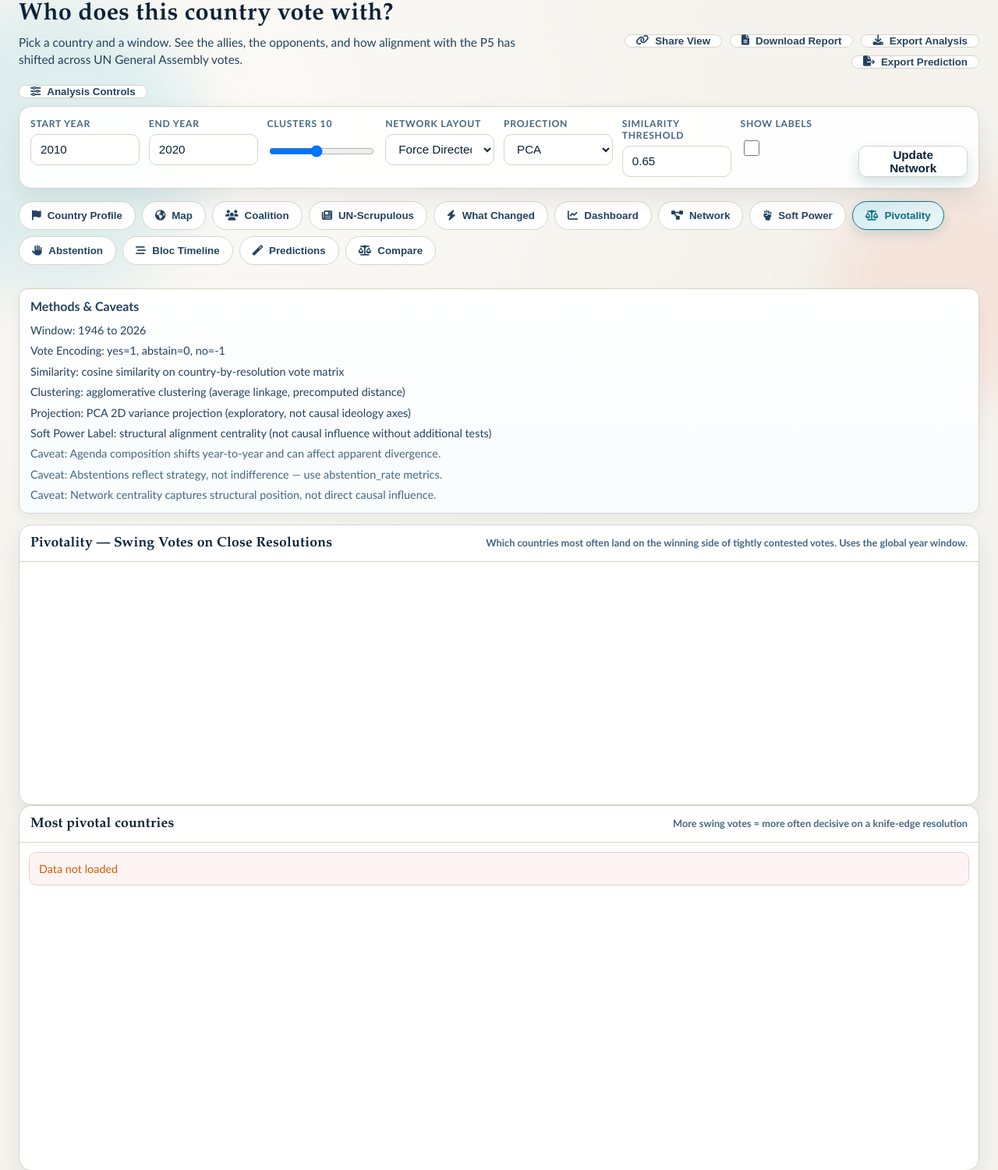
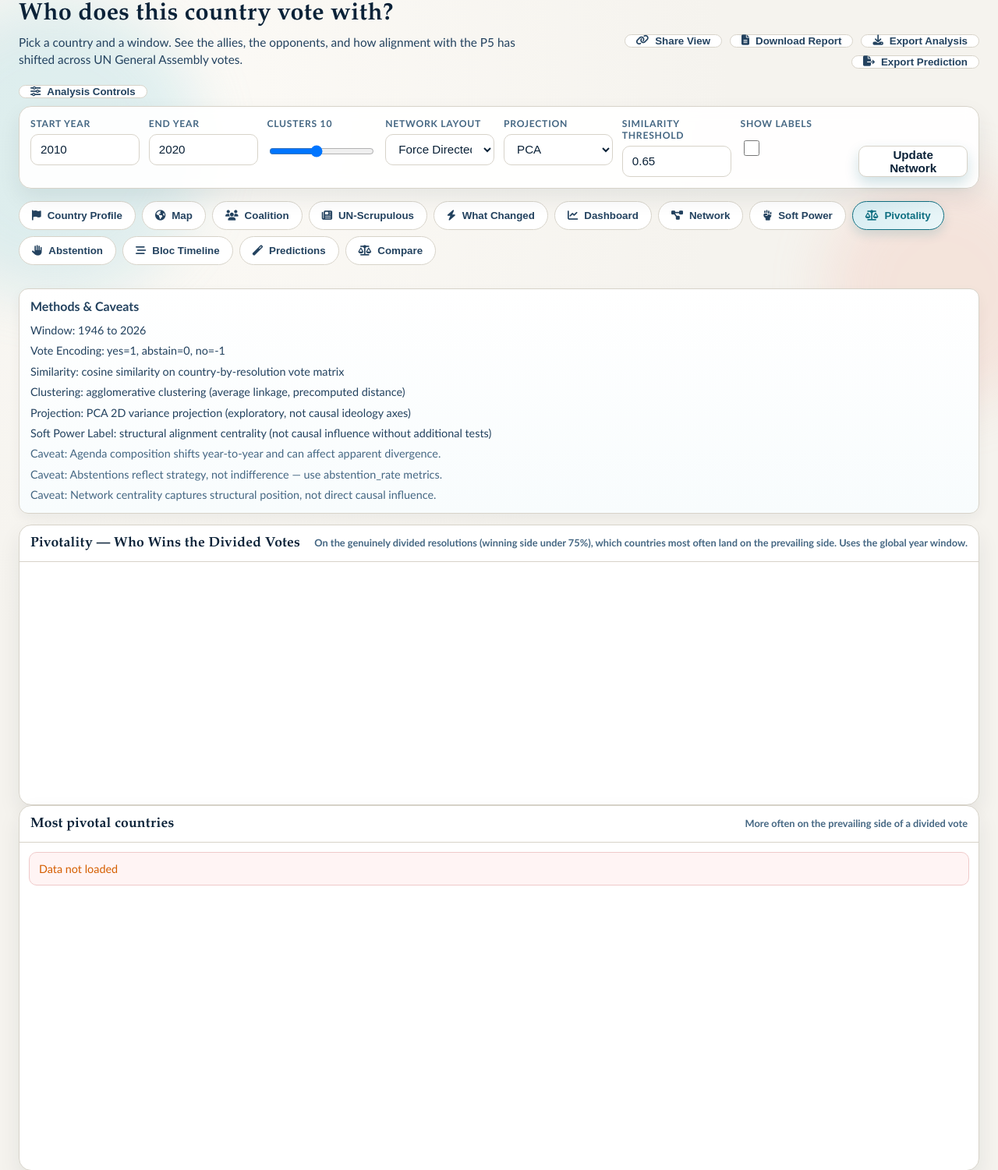
Before and after one commit to Caliban-17/UN-Voting-Records, a Flask app: page / in a window 1280 px wide, after a click on "Pivotality". Shown: the part 61-1562 px from the top of the page at 78% size. Run offline with Flask 3, Linux system fonts and the light colour scheme; some libraries are stand-ins or nearby versions.

Commit message:
fix(ui): make the pivotality chart informative (divided votes, not knife-edge)
The pivotality tab rendered 20 identical bars: at a 15-25% margin UNGA has only
3-6 contested votes in 2010-2020, so every top country tied at the max. Widen
the threshold to 0.5 (winning side under 75% = genuinely DIVIDED votes — 135 of
them), which produces a real ranking (Honduras, Botswana, Guatemala... most
often on the prevailing side). Relabel 'tightly contested / close vote' to
'divided' across the tab so the framing matches the threshold.

Co-Authored-By: Claude Opus 4.8 <noreply@anthropic.com>

```diff
--- a/static/js/app.js
+++ b/static/js/app.js
@@ -2105,9 +2105,11 @@ async function loadPivotality() {
     const res = await axios.post("/api/analysis/pivotality", {
       start_year: state.startYear,
       end_year: state.endYear,
-      // UNGA has very few sub-15% votes, so widen the "contested" band to
-      // surface real variation in who's decisive on the close ones.
-      margin_threshold: 0.25,
+      // UNGA votes are rarely knife-edge: at a 15-25% margin only a handful
+      // qualify and every country ties. 0.5 = "winning side under 75%", i.e.
+      // genuinely DIVIDED votes — ~135 of them in 2010-2020 — which gives a
+      // real ranking of who lands on the prevailing side.
+      margin_threshold: 0.5,
     });
     maybeUpdateMeta(res.data);
     const scores = res.data?.pivotality_scores || {};
@@ -2118,9 +2120,9 @@ async function loadPivotality() {
       .reverse();
     if (summary) {
       summary.textContent =
-        `${res.data.contested_count} tightly contested resolutions out of ` +
-        `${res.data.total_resolutions} in ${state.startYear}–${state.endYear}. ` +
-        `Bars show how often each country landed on the winning side of a close vote.`;
+        `${res.data.contested_count} divided resolutions (winning side under 75%) ` +
+        `out of ${res.data.total_resolutions} in ${state.startYear}–${state.endYear}. ` +
+        `Bars show how many of those each country landed on the prevailing side of.`;
     }
     if (!rows.length) {
       showErrorElement(host, "No contested resolutions in this window.");
@@ -2141,7 +2143,7 @@ async function loadPivotality() {
       ],
       {
         autosize: true,
-        xaxis: { title: "Swing votes on close resolutions" },
+        xaxis: { title: "Times on the prevailing side of a divided vote" },
         yaxis: { automargin: true },
         margin: { l: 70, r: 20, t: 16, b: 42 },
       },
--- a/templates/index.html
+++ b/templates/index.html
@@ -600,15 +600,15 @@
       <section id="pivotality" class="tab-pane" role="tabpanel" aria-labelledby="pivotalityTab" hidden>
         <article class="viz-card">
           <header class="viz-header">
-            <h3>Pivotality — Swing Votes on Close Resolutions</h3>
-            <span class="viz-note">Which countries most often land on the winning side of tightly contested votes. Uses the global year window.</span>
+            <h3>Pivotality — Who Wins the Divided Votes</h3>
+            <span class="viz-note">On the genuinely divided resolutions (winning side under 75%), which countries most often land on the prevailing side. Uses the global year window.</span>
           </header>
           <div id="pivotalitySummary" class="text-muted"></div>
         </article>
         <article class="viz-card viz-span-full">
           <header class="viz-header">
             <h3>Most pivotal countries</h3>
-            <span class="viz-note">More swing votes = more often decisive on a knife-edge resolution</span>
+            <span class="viz-note">More often on the prevailing side of a divided vote</span>
           </header>
           <div id="pivotalityChart" class="plot-host tall"></div>
         </article>
```
